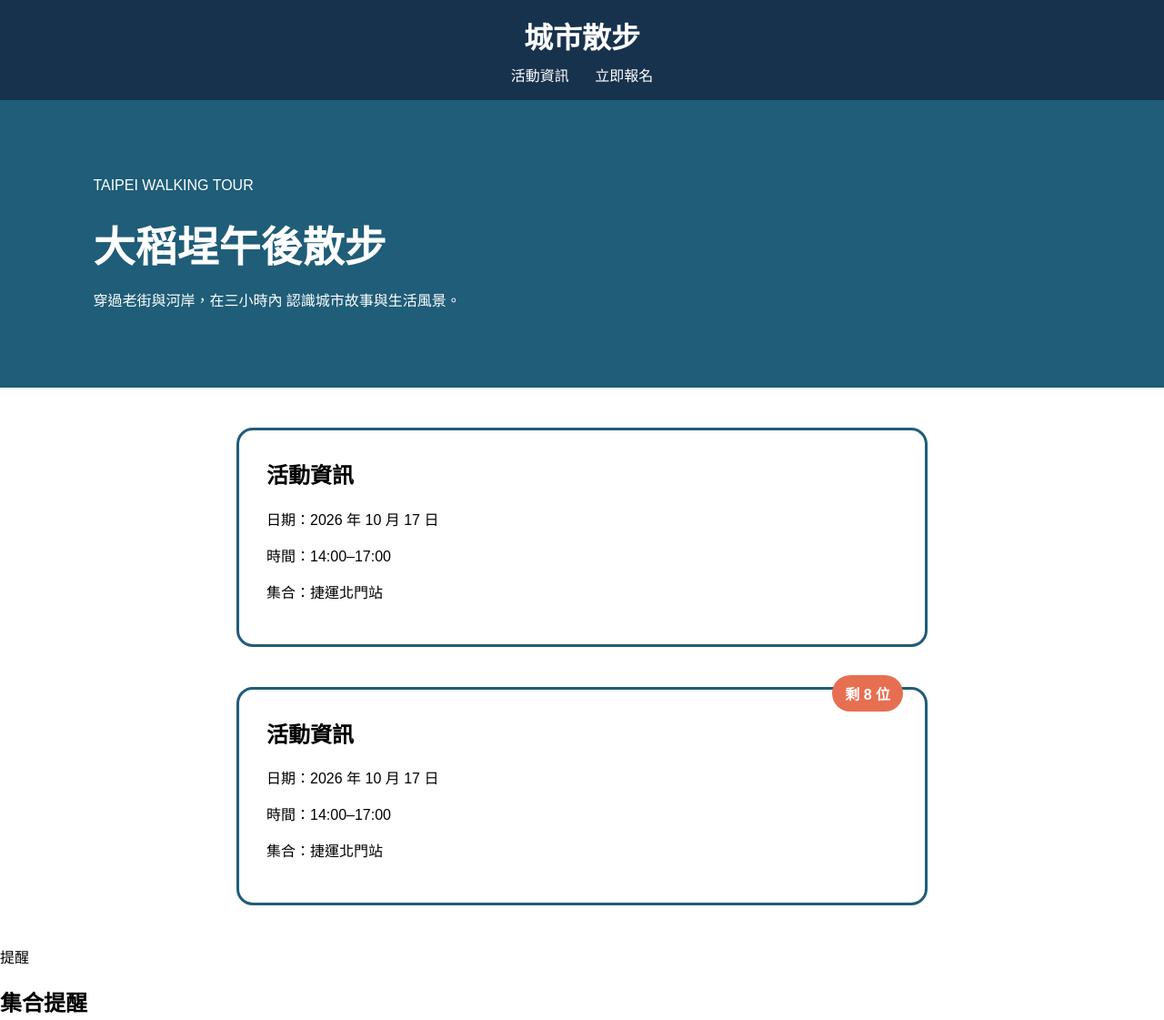
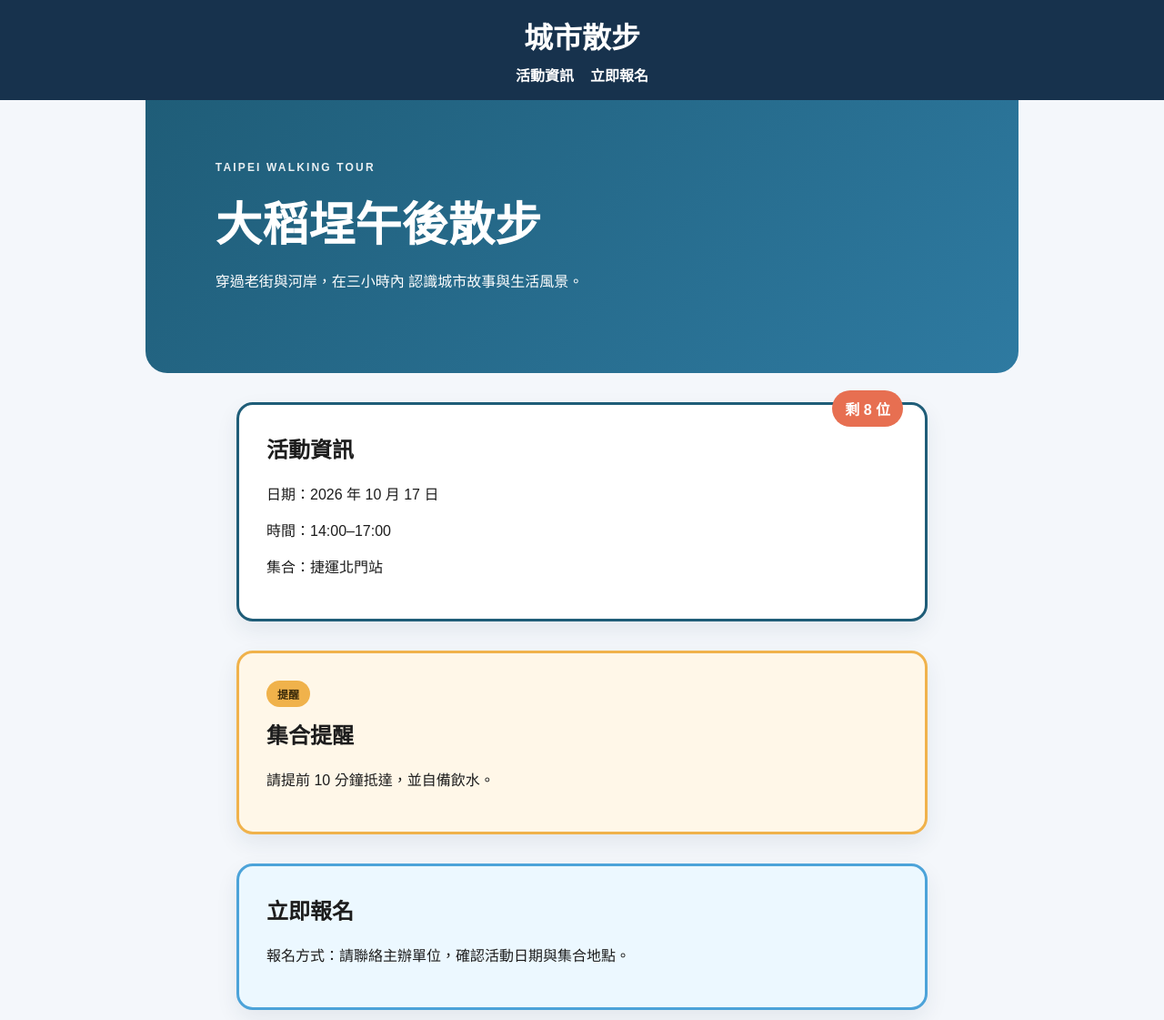
Before and after one commit to andy20060918/andy1001, a plain HTML site: page index.html in a window 1280 px wide. Shown: the top 1121 px of the page at 91% size. Drawn offline with Linux system fonts and the light colour scheme.

Commit message:
Fix page layout and styling

```diff
--- a/index.html
+++ b/index.html
@@ -15,8 +15,9 @@
     </nav>
   </header>
 
+  <main class="page">
     <section class="hero">
-  <p>TAIPEI WALKING TOUR</p>
+      <p class="eyebrow">TAIPEI WALKING TOUR</p>
       <h2>大稻埕午後散步</h2>
       <p>
         穿過老街與河岸，在三小時內
@@ -24,18 +25,8 @@
       </p>
     </section>
 
-<section id="event" class="event-card">
-  <h2>活動資訊</h2>
-  <p>日期：2026 年 10 月 17 日</p>
-  <p>時間：14:00–17:00</p>
-  <p>集合：捷運北門站</p>
-</section>
-
-<section id="event"
-         class="event-card with-badge">
-
+    <section id="event" class="event-card with-badge">
       <span class="badge">剩 8 位</span>
-
       <h2>活動資訊</h2>
       <p>日期：2026 年 10 月 17 日</p>
       <p>時間：14:00–17:00</p>
@@ -48,14 +39,7 @@
       <p>請提前 10 分鐘抵達，並自備飲水。</p>
     </aside>
 
-
-  <main>
-    <section id="event">
-      <h2>活動資訊</h2>
-      <p>在城市中漫步，感受街角的故事、巷弄的光影與生活節奏。</p>
-    </section>
-
-    <section id="signup">
+    <section id="signup" class="signup-card">
       <h2>立即報名</h2>
       <p>報名方式：請聯絡主辦單位，確認活動日期與集合地點。</p>
     </section>
--- a/style.css
+++ b/style.css
@@ -1,8 +1,12 @@
-* { box-sizing: border-box; }
+* {
+  box-sizing: border-box;
+}
 
 body {
   margin: 0;
   font-family: Arial, sans-serif;
+  background: #f4f7fb;
+  color: #1d1d1d;
 }
 
 .site-header {
@@ -15,41 +19,71 @@ body {
   color: white;
 }
 
-.site-header h1 { margin: 0 0 8px; }
+.site-header h1 {
+  margin: 0 0 8px;
+}
+
+.site-header nav {
+  display: flex;
+  justify-content: center;
+  gap: 18px;
+}
+
 .site-header a {
-  margin: 0 12px;
   color: white;
   text-decoration: none;
+  font-weight: 600;
+}
+
+.page {
+  width: min(960px, calc(100% - 32px));
+  margin: 0 auto;
+  padding: 0 0 60px;
 }
 
 .hero {
   min-height: 300px;
   padding: 64px 8%;
-  background: #1f5d78;
+  background: linear-gradient(135deg, #1f5d78, #2e7aa1);
   color: white;
+  border-radius: 0 0 24px 24px;
+}
+
+.eyebrow {
+  margin: 0 0 12px;
+  letter-spacing: 0.18em;
+  font-size: 12px;
+  font-weight: bold;
+  opacity: 0.9;
 }
 
 .hero h2 {
   margin: 10px 0 16px;
-  font-size: 46px;
+  font-size: clamp(2rem, 5vw, 3.2rem);
 }
 
 .hero p {
   max-width: 620px;
   line-height: 1.8;
+  margin: 0;
 }
 
-.event-card {
+.event-card,
+.notice-card,
+.signup-card {
   width: 84%;
   max-width: 760px;
-  margin: 44px auto;
+  margin: 32px auto 0;
   padding: 30px;
-  border: 3px solid #1f5d78;
   border-radius: 18px;
   background: white;
+  border: 3px solid #1f5d78;
+  box-shadow: 0 10px 24px rgba(23, 50, 77, 0.08);
 }
 
-.event-card h2 {
+.event-card h2,
+.notice-card h2,
+.signup-card h2 {
   margin-top: 0;
 }
 
@@ -67,3 +101,47 @@ body {
   color: white;
   font-weight: bold;
 }
+
+.notice-card {
+  position: relative;
+  background: #fff7e8;
+  border-color: #f0b24b;
+}
+
+.notice-badge {
+  display: inline-block;
+  margin-bottom: 12px;
+  padding: 6px 12px;
+  border-radius: 999px;
+  background: #f0b24b;
+  color: #3b2a0a;
+  font-weight: bold;
+  font-size: 12px;
+}
+
+.signup-card {
+  background: #ecf8ff;
+  border-color: #4ca3d9;
+}
+
+@media (max-width: 600px) {
+  .site-header {
+    padding: 16px 20px;
+  }
+
+  .site-header nav {
+    flex-direction: column;
+    gap: 8px;
+  }
+
+  .event-card,
+  .notice-card,
+  .signup-card {
+    width: 92%;
+    padding: 22px 18px;
+  }
+
+  .badge {
+    right: 16px;
+  }
+}
```
Lines whose indentation alone changed are shown as unchanged.
